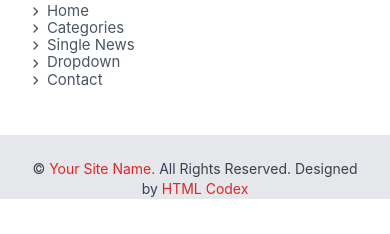
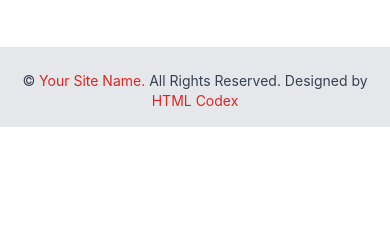
Before and after one commit to TranKiet23/news, a Vue app: page / in a window 390 px wide. Shown: the part 6415-6649 px from the top of the page. After the commit the page ends 6564 px from the top, so only its background shows below. Built offline with nearby package versions, Linux system fonts and the light colour scheme; no server answers.

Commit message:
uppdate icon srcoll

```diff
--- a/src/assets/styles/style.scss
+++ b/src/assets/styles/style.scss
@@ -1,15 +1,16 @@
 ::-webkit-scrollbar {
-  width: 8px;
+  width: 6px;
   height: 6px;
   background-color: #aaa;
 }
 
 ::-webkit-scrollbar-thumb {
-  background: #d8d8d8;
-  border-radius: 10px;
+  background: rgb(204, 214, 233);
+  border-radius: 20px;
 }
 ::-webkit-scrollbar-track {
-  background: #f5f5f5;
+
+  background: #e7dcdc;
 }
 .fs-22 {
 font-size: 22px;
--- a/src/components/FooterLayout.vue
+++ b/src/components/FooterLayout.vue
@@ -1,6 +1,6 @@
 <template>
     <footer>
-      <div class="mx-auto px-6 py-8 bg-white md:flex w-full">
+      <div class="mx-auto px-4 py-8 bg-white md:flex w-full">
       <!-- Header Section -->
       <div class="text-center md:text-left mb-8 w-full md:px-2 md:w-1/4">
         <div class="text-ms md:text-xl font-bold text-red-600">
@@ -50,7 +50,7 @@
         </ul>
       </section>
       </div>
-      <div class="mx-auto px-6 w-full bg-gray-200 h-16 md:h-24">
+      <div class="mx-auto px-4 w-full bg-gray-200 h-20 md:h-24">
         <div class="text-center py-6 text-sm text-gray-700">
           <p>© <span class="text-red-600">Your Site Name.</span> All Rights Reserved. Designed by <span class="text-red-600">HTML Codex</span></p>
 
```
